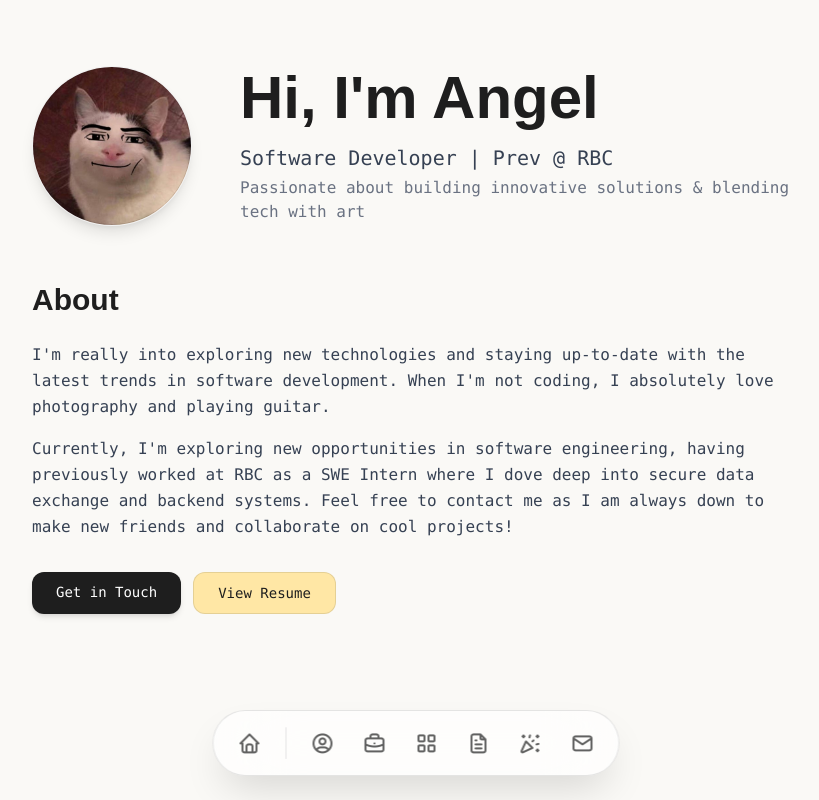
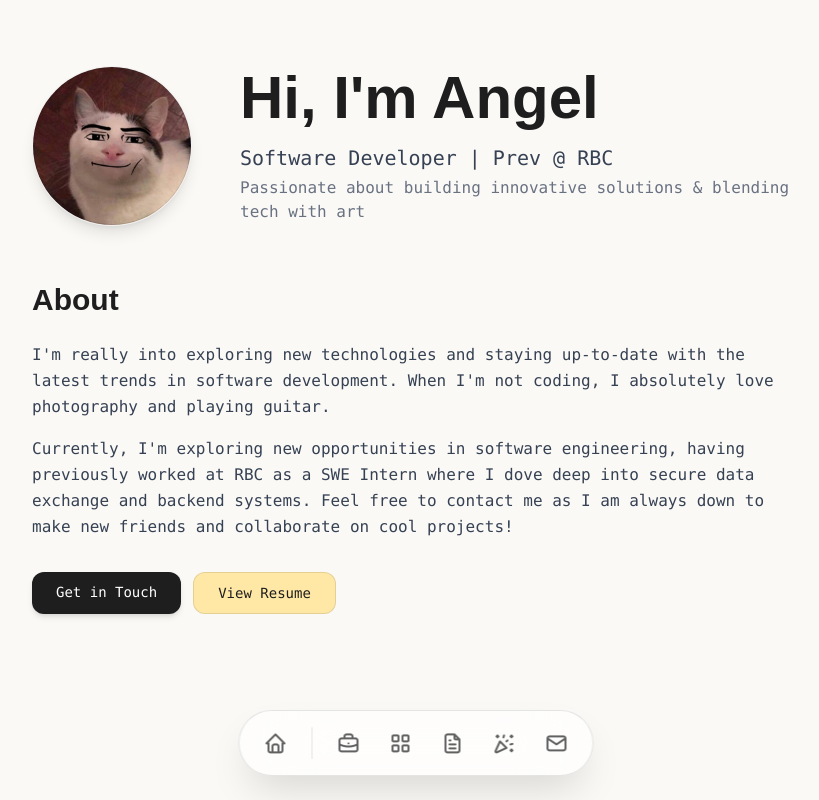
Before and after one commit to angelshinh1/portfolio, a Next.js app: page / in a window 1280 px wide. Shown: the top 800 px of the page, without its empty margins (224-1043 px from the left). Built offline with nearby package versions, Linux system fonts and the light colour scheme.

Commit message:
update nav

```diff
--- a/src/components/Navbar.js
+++ b/src/components/Navbar.js
@@ -2,7 +2,6 @@ import Link from "next/link";
 import React, { useState } from "react";
 
 const navItems = [
-  { label: "About me",   href: "/#about",      icon: "ti-user-circle" },
   { label: "Experience", href: "/#experience",  icon: "ti-briefcase"   },
   { label: "Projects",   href: "/#projects",    icon: "ti-layout-grid" },
   // { label: "Blog",       href: "/blog",         icon: "ti-pencil"      }, // Temporarily disabled
```
